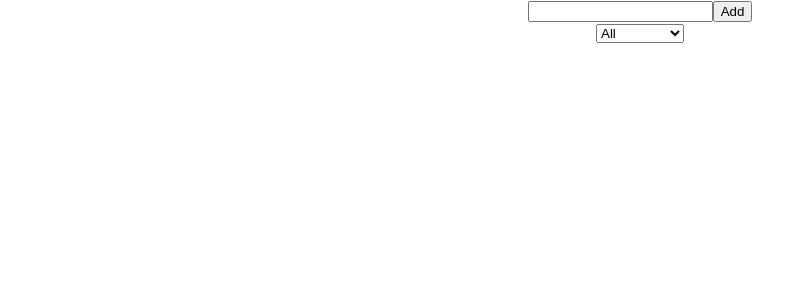
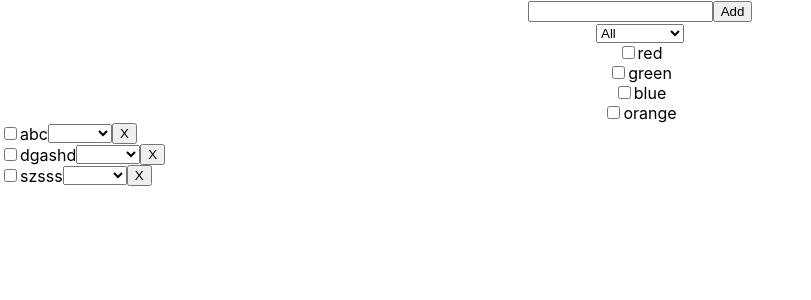
Before and after one commit to wenyuzheng/to-do-v2, a React (Create React App) app: page / in a window 1280 px wide. Shown: the top 300 px of the page, without its empty margins (0-811 px from the left). Built offline with nearby package versions, Linux system fonts and the light colour scheme.

Commit message:
colour filter

```diff
--- a/src/features/filters/Filter.js
+++ b/src/features/filters/Filter.js
@@ -1,4 +1,4 @@
-import { useDispatch } from "react-redux";
+import { useDispatch, useSelector } from "react-redux";
 
 const ShowingDropdown = () => {
   const showings = ["All", "Completed", "Incomplete"];
@@ -21,10 +21,48 @@ const ShowingDropdown = () => {
   );
 };
 
+const ColourSelector = () => {
+  const colours = ["red", "green", "blue", "orange"];
+  const colourFilters = useSelector((state) => state.filters.colours);
+
+  const dispatch = useDispatch();
+  const onChangeHandler = (colour) => {
+    if (colourFilters.includes(colour)) {
+      dispatch({
+        type: "filters/colourRemoved",
+        payload: colour,
+      });
+    } else {
+      dispatch({
+        type: "filters/colourAdded",
+        payload: colour,
+      });
+    }
+  };
+
+  return (
+    <div>
+      {colours.map((colour) => {
+        return (
+          <div key={colour}>
+            <input
+              type="checkbox"
+              checked={colourFilters.includes(colour)}
+              onChange={() => onChangeHandler(colour)}
+            />
+            {colour}
+          </div>
+        );
+      })}
+    </div>
+  );
+};
+
 const Filter = () => {
   return (
     <div>
       <ShowingDropdown />
+      <ColourSelector />
     </div>
   );
 };
--- a/src/features/todos/TodoItem.js
+++ b/src/features/todos/TodoItem.js
@@ -41,6 +41,7 @@ const DeleteButton = ({ id }) => {
 };
 
 const TodoItem = ({ todo }) => {
+  console.log(todo.text, " is rendering");
   return (
     <div
       style={{
--- a/src/features/todos/TodoList.js
+++ b/src/features/todos/TodoList.js
@@ -8,7 +8,7 @@ const TodoList = () => {
 
   const filtered = filteredTodosSelector(todos, filters);
 
-  console.log({ todos, filtered, filters });
+  console.log("list is rendering");
 
   return (
     <div>
--- a/src/features/todos/todosReducer.js
+++ b/src/features/todos/todosReducer.js
@@ -1,7 +1,11 @@
 import _ from "lodash";
 import nextTodoId from "../../functions/nextTodoId";
 
-const initialState = [];
+const initialState = [
+  { id: 0, text: "abc" },
+  { id: 1, text: "dgashd" },
+  { id: 2, text: "szsss" },
+];
 
 export default (state = initialState, action) => {
   const copy = _.cloneDeep(state);
```
